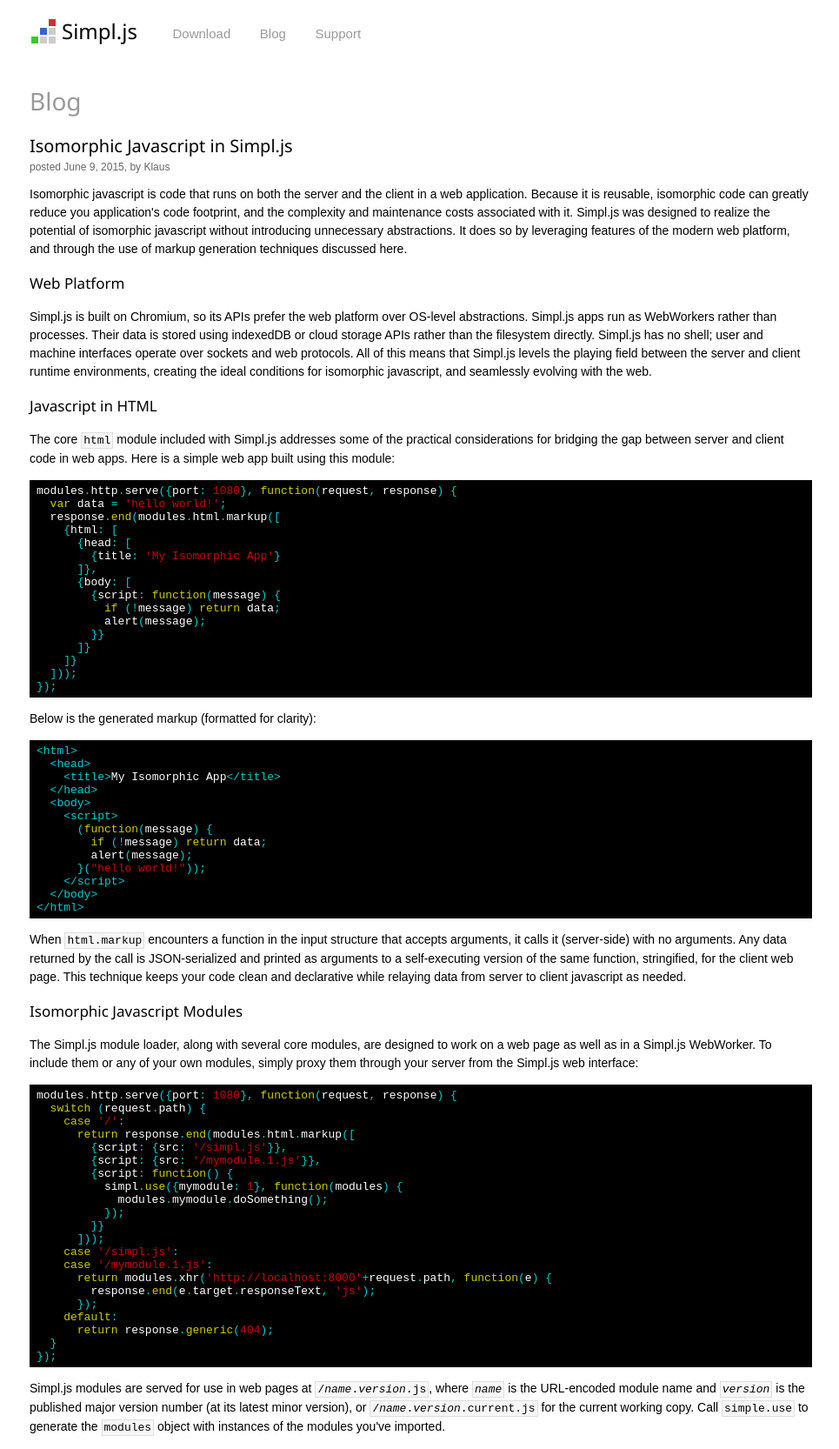
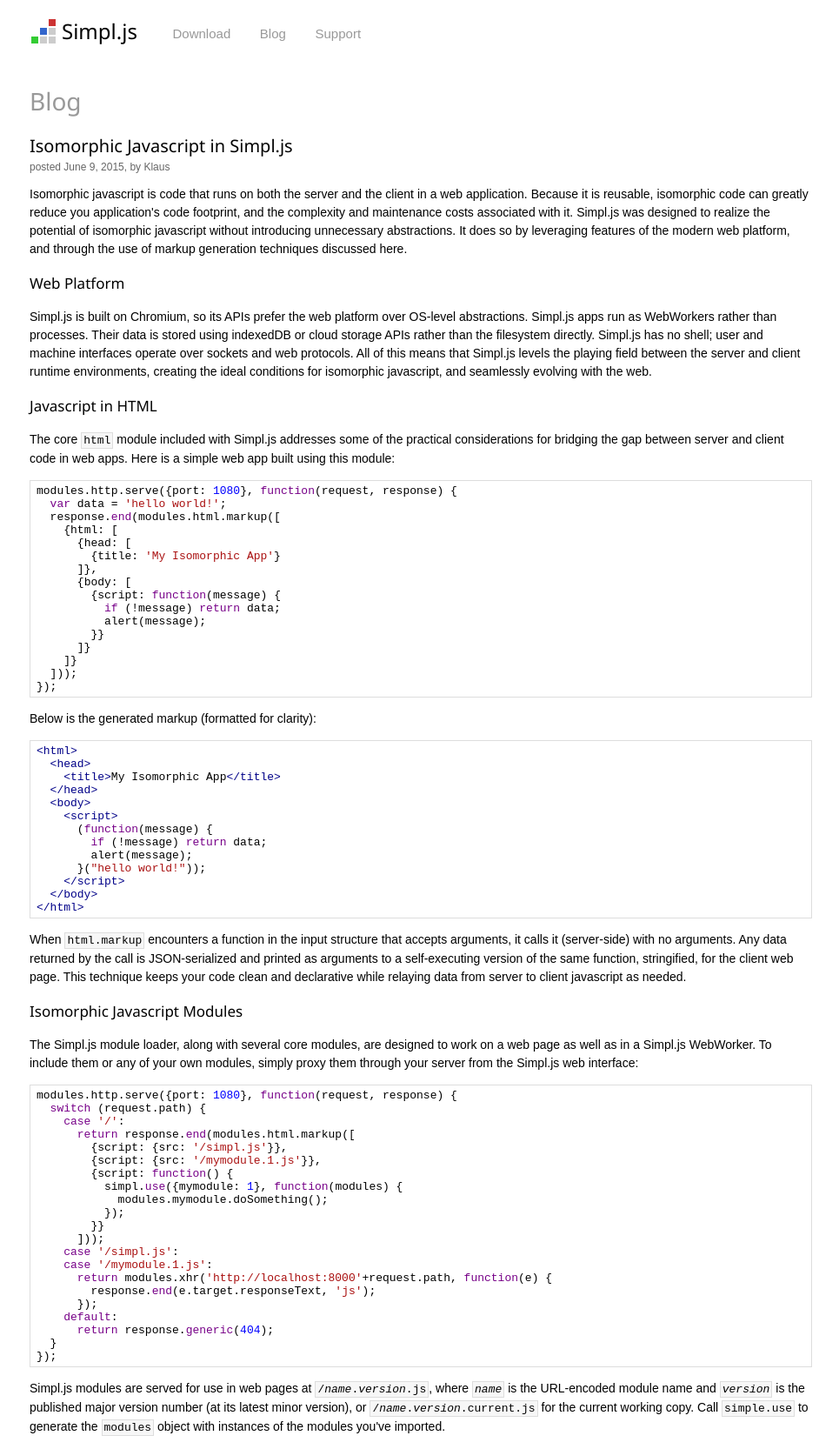
Before and after one commit to kganser/simpl.js, a Jekyll site: the page built from blog/isomorphic-javascript-in-simpljs.html, in a window 1280 px wide. Shown: the whole page at 87% size, without its empty margins (156-1121 px from the left). Built offline with Jekyll 4.4.1, drawn with Linux system fonts in a browser that asks for light colours.

Commit message:
Match prettyprint colors to app

```diff
--- a/css/prettify.css
+++ b/css/prettify.css
@@ -1,20 +1,16 @@
-pre .str { color: #c00; }
-pre .kwd { color: #cc0; }
-pre .com { color: #ccc; font-style: italic; }
-pre .typ { color: #0cc; }
-pre .lit { color: #c00; }
-pre .pun { color: #0cc; }
-pre .pln { color: white; }
-pre .tag { color: #0cc; }
-pre .atn { color: #0c0; }
-pre .atv { color: #0cc; }
-pre .dec { color: #00c; }
+pre.prettyprint {
+  background: white;
+}
 
-pre.prettyprint {
-	background: black;
-  border: none;
-  padding: 5px 8px;
-}
+pre .str { color: #a11; }
+pre .kwd { color: #708; }
+pre .com { color: #a50; font-style: italic; }
+pre .typ { color: #606; }
+pre .lit { color: #00f; }
+pre .tag { color: #008; }
+pre .atn { color: #606; }
+pre .atv { color: #080; }
+pre .dec, pre .var { color: #f50; }
 
 @media print {
   pre .str { color: #060; }
```
